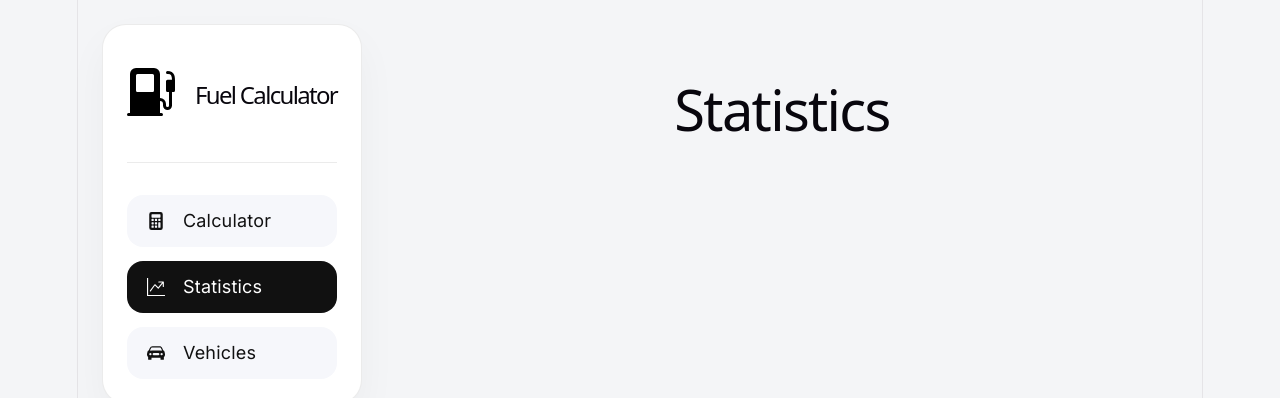
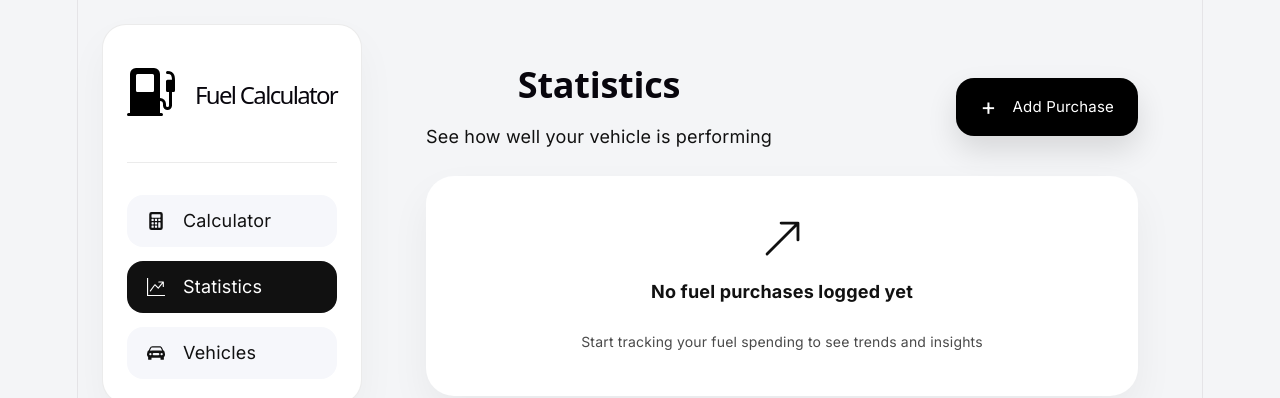
Before and after one commit to jedtherooster/Fuel, a React (Vite) app in the folder client/: page / in a window 1280 px wide. Both pictures are taken after a click on the element "Statistics". Shown: the top 398 px of the page. Built offline with nearby package versions, Linux system fonts and the light colour scheme.

Commit message:
Add statistics page frontend skeleton

```diff
--- a/client/src/App.css
+++ b/client/src/App.css
@@ -100,12 +100,15 @@ input[type="number"] {
   gap: 1em;
   padding-left: 20px;
   border: none;
-  transition: background-color 0.2s ease;
+  transition:
+    background-color 0.2s ease,
+    transform 0.2s ease,
+    box-shadow 0.2s ease;
 }
 
 .button:hover {
-  background-color: #e9ebf3;
-  cursor: pointer;
+  filter: invert();
+  transform: translateY(-1px);
 }
 
 .button .icon {
@@ -378,4 +381,105 @@ input[type="number"] {
   .calc-container {
     gap: 24px;
   }
+
+  .stats-title-button-container {
+    flex-direction: column;
+    align-items: stretch;
+  }
+
+  .stats-button {
+    width: 100%;
+    max-width: 100%;
+    justify-content: center;
+  }
+
+  .stats-card {
+    padding: 24px;
+  }
 }
+
+/* STATISTICS PAGE */
+
+.stats-title-button-container {
+  display: flex;
+  justify-content: space-between;
+  align-items: center;
+  gap: 16px;
+  margin-bottom: 24px;
+}
+
+.stats-title h2 {
+  font-size: 36px;
+  font-weight: 600;
+  margin-bottom: 18px;
+}
+
+.stats-button {
+  width: auto;
+  min-width: 180px;
+  padding: 16px 24px;
+  background-color: #000;
+  color: #fff;
+  display: inline-flex;
+  align-items: center;
+  justify-content: center;
+  gap: 16px;
+  border-radius: 18px;
+  box-shadow: 0 14px 30px rgba(0, 0, 0, 0.12);
+  transition:
+    background-color 0.2s ease,
+    transform 0.2s ease,
+    box-shadow 0.2s ease;
+}
+
+.stats-button:hover {
+  background-color: #222;
+  transform: translateY(-1px);
+}
+
+.stats-button .stats-plus-icon {
+  font-size: 24px;
+}
+
+.stats-button p {
+  font-size: 15px;
+  margin: 0;
+}
+
+.stats-card {
+  background-color: #ffffff;
+  width: 100%;
+  max-width: 900px;
+  min-height: 220px;
+  border-radius: 28px;
+  box-shadow: 0 18px 40px rgba(0, 0, 0, 0.05);
+  display: flex;
+  flex-direction: column;
+  align-items: center;
+  justify-content: center;
+  padding: 32px;
+  gap: 18px;
+  margin-top: 25px;
+  text-align: left;
+}
+
+.stats-card p,
+.stats-card h6 {
+  font-size: 14px;
+  margin-top: 6px;
+  color: #4a4a4a;
+}
+
+.stats-card h6 {
+  font-size: 18px;
+  color: #111;
+  margin: 0;
+}
+
+.stats-card .icon {
+  width: 45px;
+  height: 45px;
+  display: inline-flex;
+  align-items: center;
+  justify-content: center;
+}
--- a/client/src/components/Stats.jsx
+++ b/client/src/components/Stats.jsx
@@ -1,9 +1,26 @@
 import React from "react";
+import ArrowUpIcon from "../assets/arrow-up-right.svg?react";
 
 function Statistics() {
   return (
     <>
-      <h1>Statistics</h1>
+      <div className="stats-container">
+        <div className="stats-title-button-container">
+          <div className="stats-title">
+            <h2>Statistics</h2>
+            <p>See how well your vehicle is performing</p>
+          </div>
+          <div className="stats-button button">
+            <p className="stats-plus-icon">+</p>
+            <p>Add Purchase</p>
+          </div>
+        </div>
+        <div className="stats-card">
+          <ArrowUpIcon className="icon"></ArrowUpIcon>
+          <h6>No fuel purchases logged yet</h6>
+          <p>Start tracking your fuel spending to see trends and insights</p>
+        </div>
+      </div>
     </>
   );
 }
```
Also changed, not shown: client/src/assets/arrow-up-right.svg (added).
